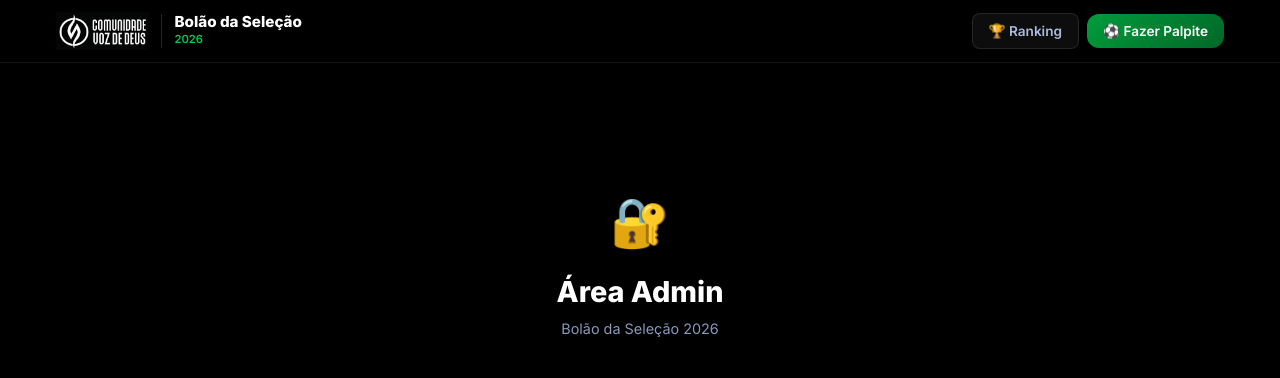
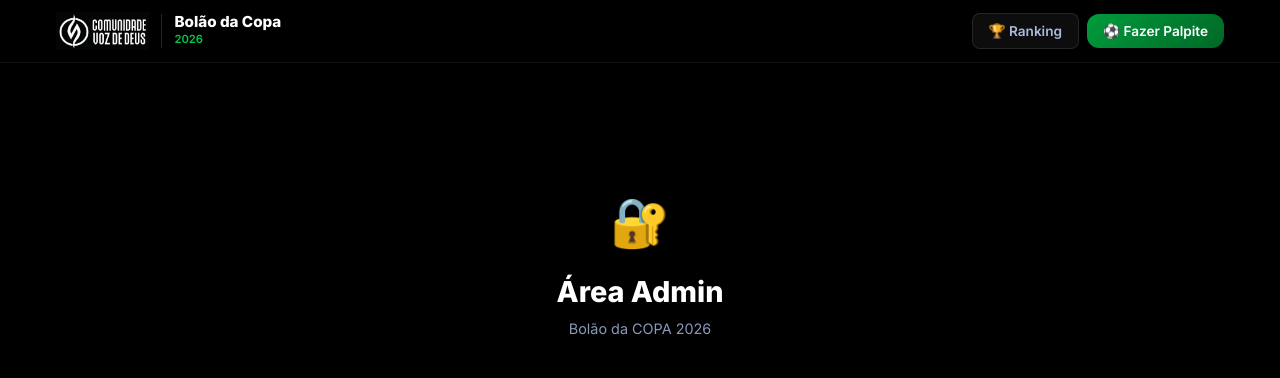
Before and after one commit to fullengage/acao-entre-amigos, a Next.js app: page /admin/login in a window 1280 px wide. Shown: the top 378 px of the page. Built offline with nearby package versions, Linux system fonts and the light colour scheme; no server answers.

Commit message:
chore: rename Seleção 2026 to COPA 2026 across metadata, headers and content

```diff
--- a/app/admin/dashboard/page.tsx
+++ b/app/admin/dashboard/page.tsx
@@ -59,7 +59,7 @@ export default function AdminDashboardPage() {
           📊 Dashboard
         </h1>
         <p style={{ color: '#8899bb', fontSize: '0.9rem' }}>
-          Visão geral do Bolão da Seleção 2026
+          Visão geral do Bolão da COPA 2026
         </p>
       </div>
 
--- a/app/admin/layout.tsx
+++ b/app/admin/layout.tsx
@@ -72,7 +72,7 @@ export default function AdminLayout({ children }: { children: React.ReactNode })
             />
             <div>
               <div style={{ fontSize: '0.85rem', fontWeight: 800, color: 'white', lineHeight: 1.1 }}>
-                Bolão Seleção
+                Bolão Copa
               </div>
               <div style={{ fontSize: '0.7rem', color: '#00C94F', fontWeight: 600, marginTop: 2 }}>
                 2026
--- a/app/admin/login/page.tsx
+++ b/app/admin/login/page.tsx
@@ -41,7 +41,7 @@ export default function AdminLoginPage() {
             Área Admin
           </h1>
           <p style={{ color: '#8899bb', fontSize: '0.9rem' }}>
-            Bolão da Seleção 2026
+            Bolão da COPA 2026
           </p>
         </div>
 
--- a/app/layout.tsx
+++ b/app/layout.tsx
@@ -4,12 +4,12 @@ import { Navbar } from '@/components/Navbar'
 import Link from 'next/link'
 
 export const metadata: Metadata = {
-  title: 'Bolão da Seleção 2026 — Comunidade Voz de Deus',
+  title: 'Bolão da COPA 2026 — Comunidade Voz de Deus',
   description:
     'Brincadeira recreativa entre amigos e participantes da comunidade durante os jogos da Seleção Brasileira na Copa do Mundo 2026. Comunidade Voz de Deus — Novo Horizonte, SP.',
   keywords: ['bolão', 'seleção brasileira', 'copa do mundo 2026', 'comunidade voz de deus', 'novo horizonte'],
   openGraph: {
-    title: 'Bolão da Seleção 2026',
+    title: 'Bolão da COPA 2026',
     description: 'Quanto mais perto do lance histórico, maior a chance de ganhar!',
     locale: 'pt_BR',
     type: 'website',
--- a/app/pagamento/page.tsx
+++ b/app/pagamento/page.tsx
@@ -60,7 +60,7 @@ function PagamentoContent() {
   }
 
   const whatsappMsg = encodeURIComponent(
-    `Olá! Sou ${name} e acabo de enviar meu palpite no Bolão da Seleção 2026. Segue o comprovante do PIX de R$ 10,00. ID do palpite: ${guessId}`
+    `Olá! Sou ${name} e acabo de enviar meu palpite no Bolão da COPA 2026. Segue o comprovante do PIX de R$ 10,00. ID do palpite: ${guessId}`
   )
 
   return (
--- a/app/page.tsx
+++ b/app/page.tsx
@@ -80,7 +80,7 @@ export default async function HomePage() {
               >
                 <span className="text-gradient-brazil">Bolão da</span>
                 <br />
-                <span style={{ color: 'white' }}>Seleção 2026</span>
+                <span style={{ color: 'white' }}>COPA 2026</span>
               </h1>
 
               {/* Slogan */}
@@ -216,7 +216,7 @@ export default async function HomePage() {
               color: 'white',
             }}
           >
-            Como funciona o <span className="text-gradient-brazil">Bolão da Seleção</span>?
+            Como funciona o <span className="text-gradient-brazil">Bolão da Copa</span>?
           </h2>
 
           <div
--- a/components/Navbar.tsx
+++ b/components/Navbar.tsx
@@ -34,7 +34,7 @@ export function Navbar() {
           />
           <div style={{ borderLeft: '1px solid rgba(255,255,255,0.15)', paddingLeft: 12 }}>
             <div style={{ fontWeight: 800, color: 'white', fontSize: '0.95rem', lineHeight: 1 }}>
-              Bolão da Seleção
+              Bolão da Copa
             </div>
             <div style={{ fontSize: '0.7rem', color: '#00C94F', fontWeight: 600, marginTop: 2 }}>2026</div>
           </div>
```
